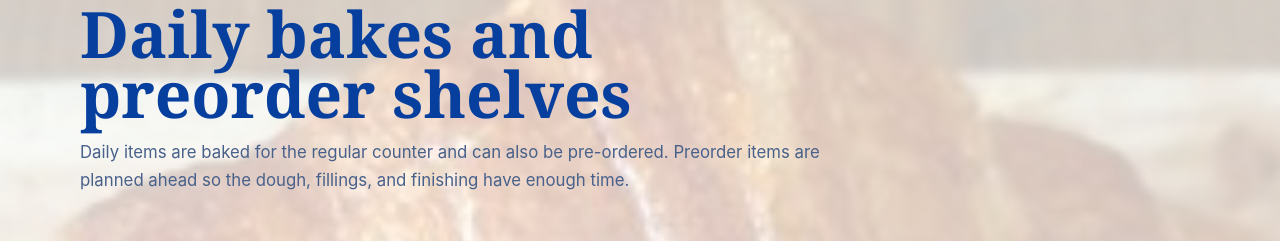
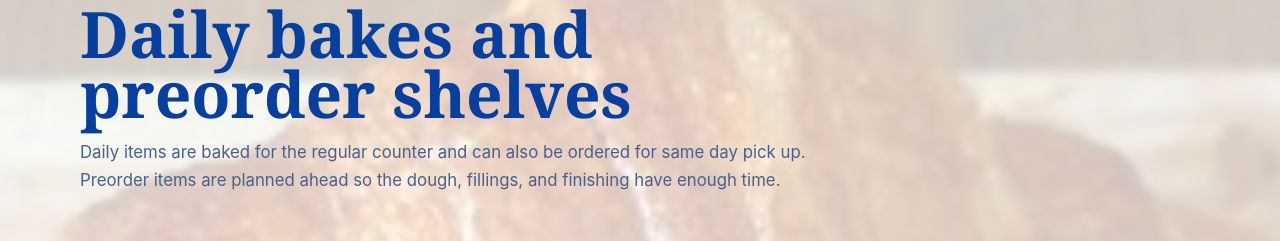
Before and after one commit to BroodByPi7/Brood, a plain HTML site: page index.html in a window 1280 px wide. Shown: the part 940-1181 px from the top of the page. Drawn offline with Linux system fonts and the light colour scheme; no server answers.

Commit message:
Update daily items description text

```diff
--- a/index.html
+++ b/index.html
@@ -74,7 +74,7 @@
       <div class="section-heading">
         <p class="eyebrow">Menu</p>
         <h2 id="menu-title">Daily bakes and preorder shelves</h2>
-        <p>Daily items are baked for the regular counter and can also be pre-ordered. Preorder items are planned ahead so the dough, fillings, and finishing have enough time.</p>
+        <p>Daily items are baked for the regular counter and can also be ordered for same day pick up. Preorder items are planned ahead so the dough, fillings, and finishing have enough time.</p>
       </div>
 
       <div class="menu-columns">
```
